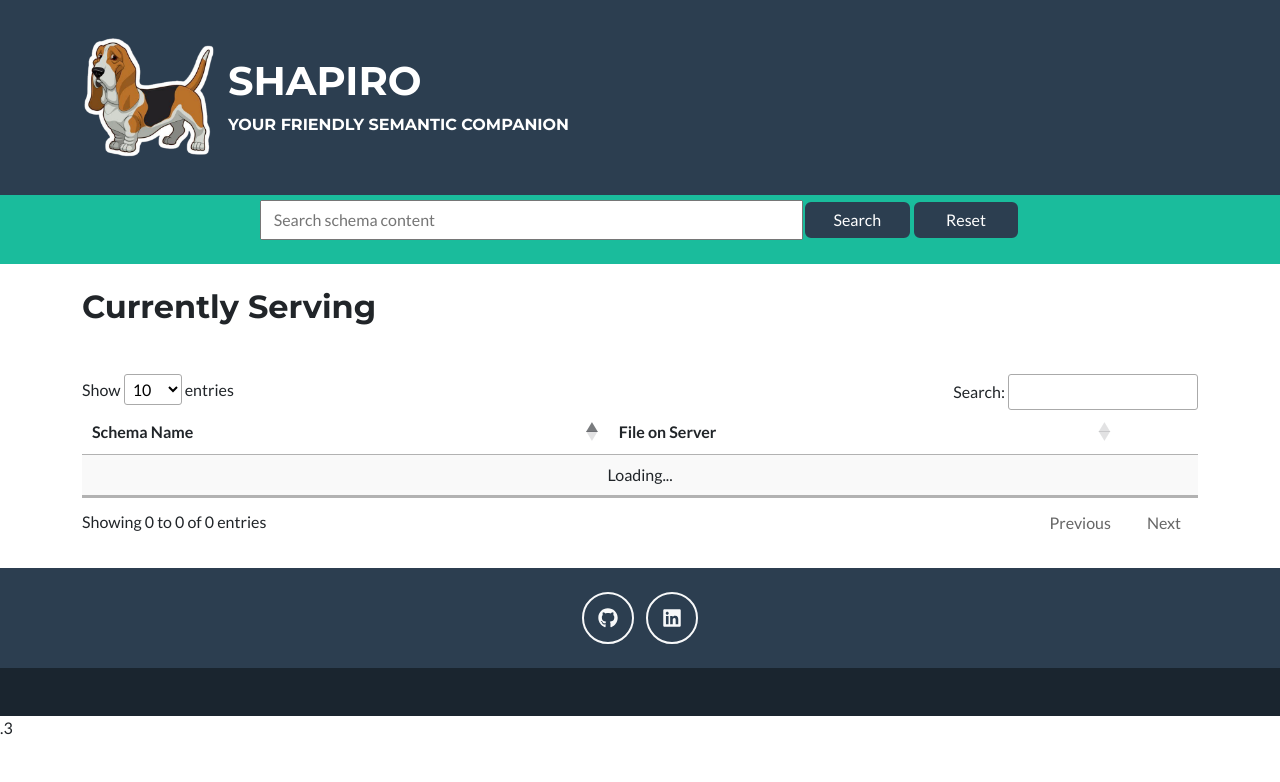
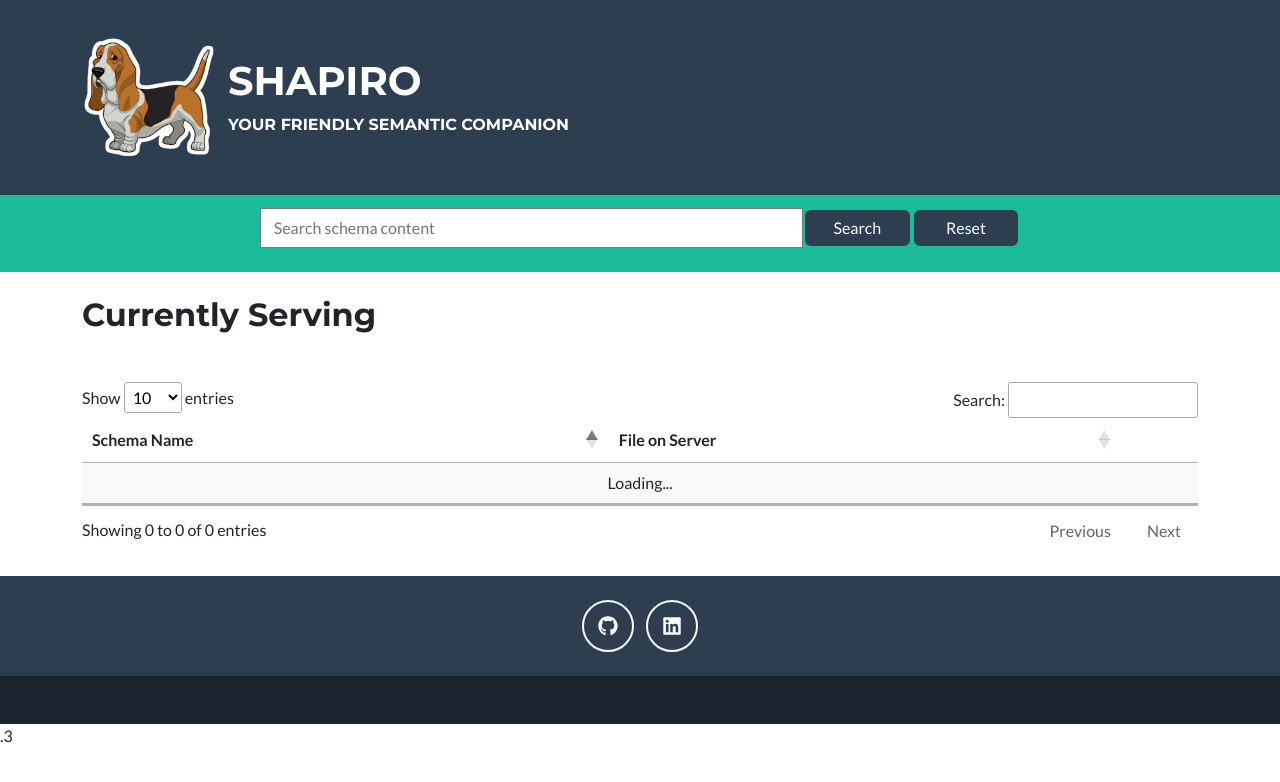
Before and after one commit to mathiasrichter/shapiro, a Python web app: template templates/main.html in a window 1280 px wide. Shown: the top 782 px of the page. Run offline with Jinja, Linux system fonts and the light colour scheme; the template is opened without the code that fills it, so the values that code supplies are empty; some libraries are stand-ins or nearby versions.

Commit message:
amended UI layout to compensate for Edge issues

```diff
--- a/templates/main.html
+++ b/templates/main.html
@@ -24,8 +24,7 @@
                 </div>
             </div>
         </nav>
-        <!-- Masthead-->
-            <header class="masthead bg-primary text-white text-center pb-4 align-center">
+            <header class="masthead bg-primary text-white text-center mt-2 pb-4 align-center">
             <div class="row justify-content-md-center">
                     <input class="col-sm-5" type="text" id="searchText" placeholder="Search schema content">
                     <button class="col-sm-1 btn btn-primary bg-secondary" onclick="
```
